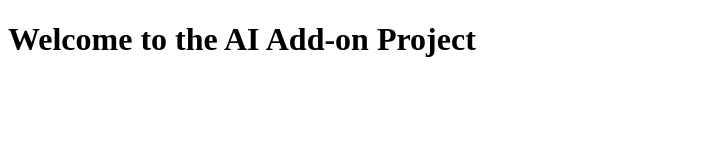
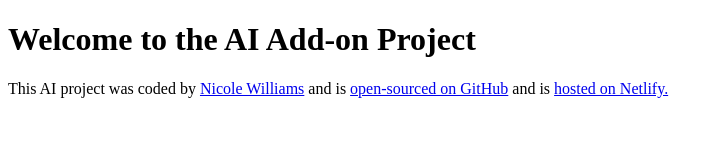
Before and after one commit to cocopuff79/ai_generator_project, a plain HTML site: page index.html in a window 1280 px wide. Shown: the whole page, without its empty margins (0-723 px from the left). Drawn offline with Linux system fonts and the light colour scheme.

Commit message:
added footer

```diff
--- a/index.html
+++ b/index.html
@@ -9,6 +9,26 @@
   <body>
     <h1>Welcome to the AI Add-on Project</h1>
 
+    <footer>
+      This AI project was coded by
+      <a href="https://github.com/cocopuff79" target="_blank">
+        Nicole Williams</a
+      >
+      and is
+      <a
+        href="https://github.com/cocopuff79/ai_generator_project"
+        target="_blank"
+        >open-sourced on GitHub</a
+      >
+      and is
+      <a
+        href="https://ai-add-on-generator-project.netlify.app/"
+        target="_blank"
+      >
+        hosted on Netlify.</a
+      >
+    </footer>
+
     <script src="src/script.js"></script>
   </body>
 </html>
```
